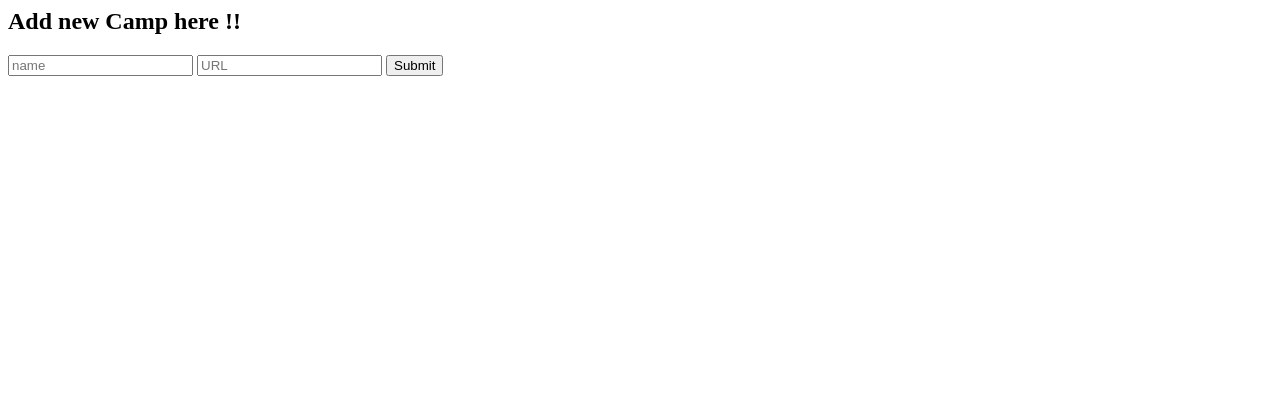
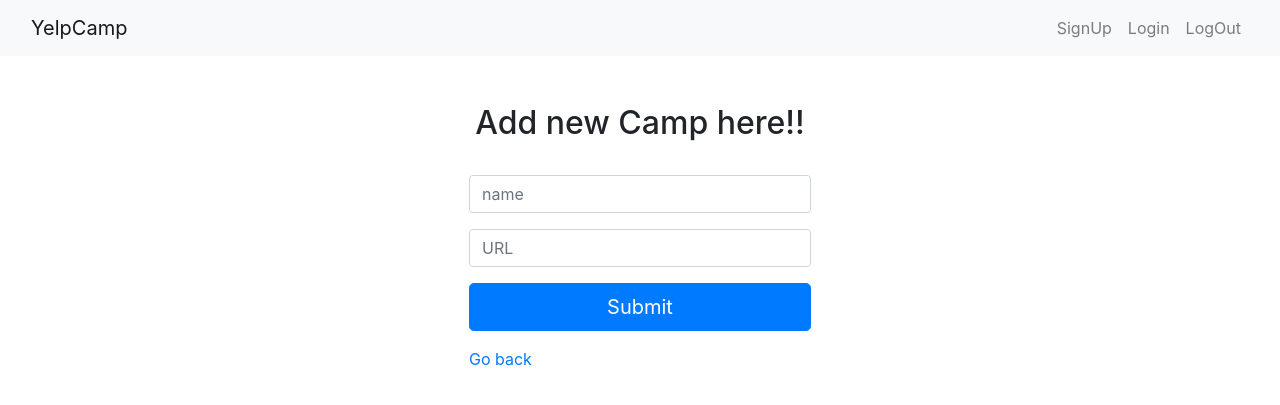
Before and after one commit to Kumareshdhinakaran/STEP-2020, a Node server app: page /campgrounds/new in a window 1280 px wide. Shown: the top 405 px of the page. Run offline with Node 20, Linux system fonts and the light colour scheme.

Commit message:
Yelpcamp form updated

```diff
--- a/6. Backend/Assignment - Yelpcamp/views/newcamp.ejs
+++ b/6. Backend/Assignment - Yelpcamp/views/newcamp.ejs
@@ -1,8 +1,33 @@
-<% include ('partial/header') %>
-<h2>Add new Camp here !!</h2>
-<form action="/campgrounds" method="POST">
-  <input type="text" name="name" placeholder="name" />
-  <input type="url" name="image" placeholder="URL" />
-  <button>Submit</button>
-</form>
-<% include ("partial/footer")%>
+<%- include ('partial/header') %>
+
+<div class="container pt-5">
+  <h2 class="text-center">Add new Camp here!!</h2>
+  <div class="row">
+    <div style="width: 30%; margin: 25px auto;">
+      <form action="/campgrounds" method="POST">
+        <div class="form-group">
+          <input
+            class="form-control"
+            type="text"
+            name="name"
+            placeholder="name"
+          />
+        </div>
+        <div class="form-group">
+          <input
+            class="form-control"
+            type="url"
+            name="image"
+            placeholder="URL"
+          />
+        </div>
+        <div class="form-group">
+          <button class="btn btn-lg btn-primary btn-block">Submit</button>
+        </div>
+      </form>
+      <a href="/campgrounds">Go back</a>
+    </div>
+  </div>
+</div>
+
+<%- include ("partial/footer")%>
--- a/6. Backend/Assignment - Yelpcamp/views/partial/footer.ejs
+++ b/6. Backend/Assignment - Yelpcamp/views/partial/footer.ejs
@@ -1,3 +1,2 @@
-<p>Copyright 2020</p>
 </body>
 </html>
--- a/6. Backend/Assignment - Yelpcamp/views/partial/header.ejs
+++ b/6. Backend/Assignment - Yelpcamp/views/partial/header.ejs
@@ -10,3 +10,19 @@
     <title>Yelpcamp</title>
   </head>
   <body>
+    <nav class="navbar navbar-expand-md navbar-light bg-light">
+      <div class="container-fluid">
+        <div class="navbar-header">
+          <a href="/" class="navbar-brand">YelpCamp</a>
+        </div>
+        <div class="collapse navbar-collapse">
+          <ul class="nav navbar-nav ml-auto">
+            <li class="nav-item"><a href="/" class="nav-link">SignUp</a></li>
+            <li class="nav-item"><a href="/" class="nav-link">Login</a></li>
+            <li class="nav-item"><a href="/" class="nav-link">LogOut</a></li>
+          </ul>
+        </div>
+      </div>
+    </nav>
+  </body>
+</html>
```
Also changed, not shown: 6. Backend/Assignment - Yelpcamp/app.js (+45 -0 lines), 6. Backend/Assignment - Yelpcamp/views/campgrounds.ejs (+33 -4 lines).
